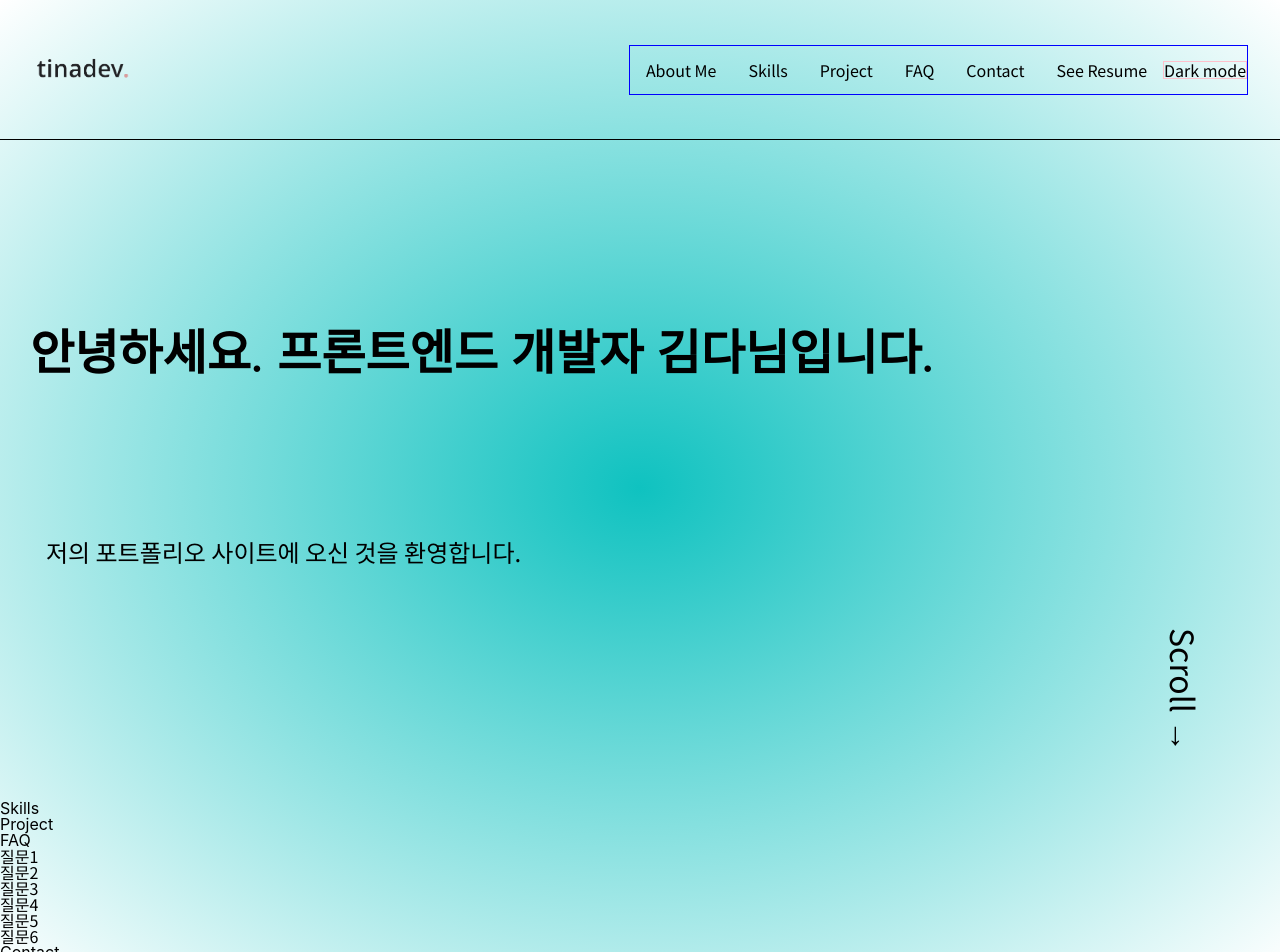
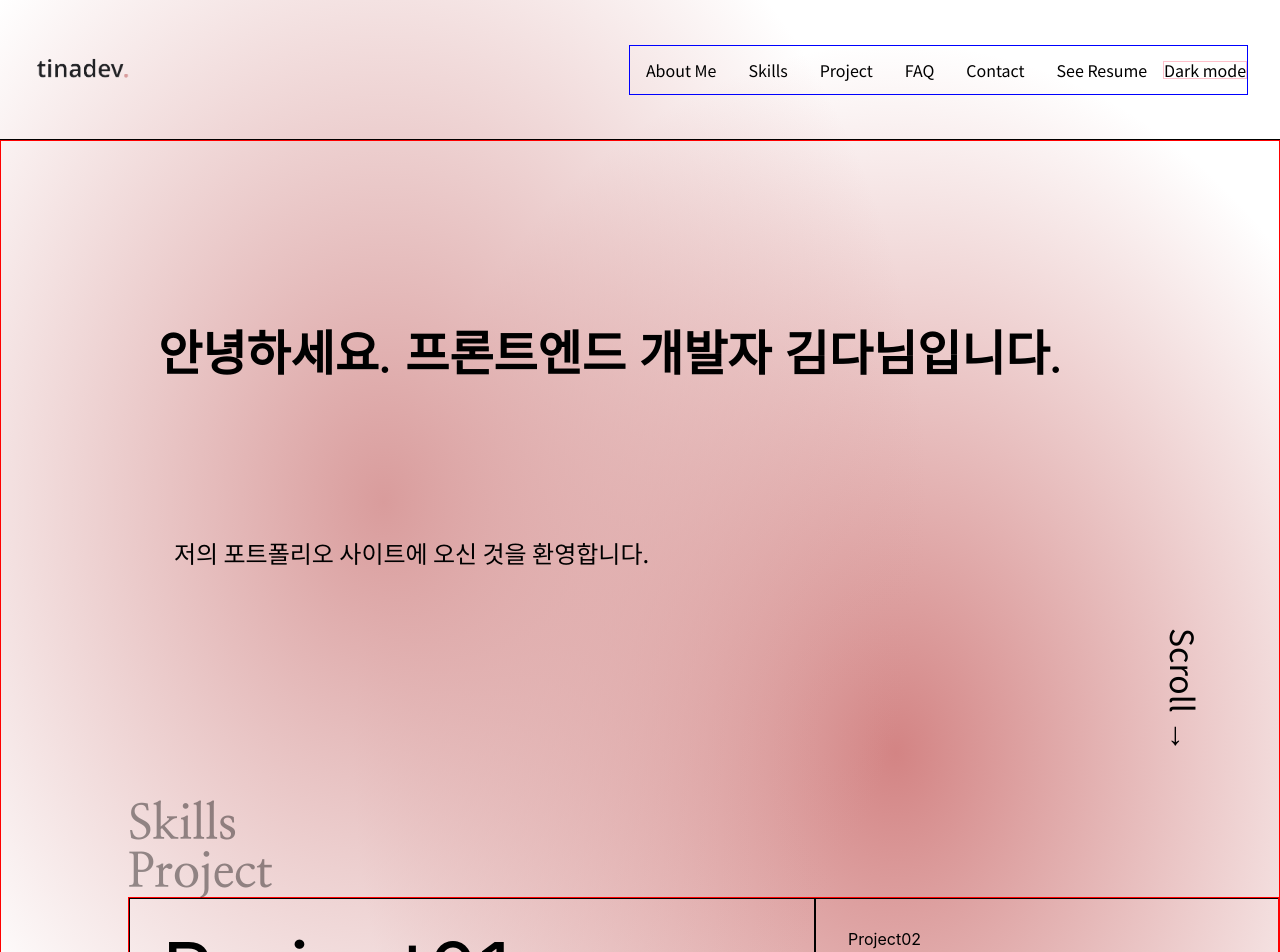
Before and after one commit to dahhnym/danimkim-portfolio, a React (Create React App) app: page / in a window 1280 px wide. Shown: the top 952 px of the page. Built offline with nearby package versions, Linux system fonts and the light colour scheme.

Commit message:
🚧 WIP

```diff
--- a/src/App.tsx
+++ b/src/App.tsx
@@ -1,11 +1,13 @@
-import React from "react";
-import "./App.css";
-import "./styles/reset.css";
-import { BrowserRouter, Routes, Route } from "react-router-dom";
-import Header from "./components/Header";
-import Splash from "./pages/Splash";
-import Intro from "./components/Intro";
-import styled from "styled-components";
+import React from 'react';
+import './App.css';
+import './styles/reset.css';
+import { BrowserRouter, Routes, Route } from 'react-router-dom';
+import Header from './components/Header';
+import Splash from './pages/Splash';
+import Intro from './components/Intro';
+import styled from 'styled-components';
+import Skills from './components/Skills';
+import Projects from './components/Projects';
 
 function App() {
   return (
@@ -13,18 +15,15 @@ function App() {
       <BrowserRouter>
         <Routes>
           {/* 추후에 path 이름 '/'로 변경 예정 */}
-          <Route path='/splash' element={<Splash />} />
+          <Route path="/splash" element={<Splash />} />
         </Routes>
       </BrowserRouter>
       <Header />
-      <main>
+      <Wrapper>
+        <Main>
           <Intro />
-        <section>
-          <h2>Skills</h2>
-        </section>
-        <section>
-          <h2>Project</h2>
-        </section>
+          <Skills />
+          <Projects />
           <section>
             <h2>FAQ</h2>
             <ul>
@@ -40,10 +39,11 @@ function App() {
             <h2>Contact</h2>
           </section>
           <Scroll>Scroll →</Scroll>
-      </main>
+        </Main>
         <footer>
           <p>&copy; Copyright. All rights reserved. Danim Kim 2022 </p>
         </footer>
+      </Wrapper>
     </Container>
   );
 }
@@ -51,9 +51,58 @@ function App() {
 export default App;
 
 const Container = styled.div`
-  background: radial-gradient(#0fc2c0, transparent);
-  /* background: radial-gradient(ellipse at top, #0fc2c0, transparent 50%),
-    radial-gradient(ellipse at bottom, #008f8c, transparent 60%); */
+  background: radial-gradient(closest-corner at 30% 40%, #d99c9c, transparent),
+    radial-gradient(closest-corner at 70% 60%, #d38484, transparent);
+  /* height: 100vh; */
+  /* animation: 10s infinite ease-in-out alternate bgColorRotation; */
+  /* @keyframes bgColorRotation {
+    0% {
+      background: radial-gradient(
+          closest-corner at 30% 40%,
+          #d99c9c,
+          transparent
+        ),
+        radial-gradient(closest-corner at 70% 60%, #d38484, transparent);
+    }
+    30% {
+      background: radial-gradient(
+          closest-corner at 50% 40%,
+          #d99c9c,
+          transparent
+        ),
+        radial-gradient(closest-corner at 60% 60%, #d38484, transparent);
+    }
+    60% {
+      background: radial-gradient(
+          closest-corner at 50% 60%,
+          #d38484,
+          transparent
+        ),
+        radial-gradient(closest-corner at 60% 40%, #d99c9c, transparent);
+    }
+    100% {
+      background: radial-gradient(
+          closest-corner at 30% 40%,
+          #d38484,
+          transparent
+        ),
+        radial-gradient(closest-corner at 40% 40%, #d99c9c, transparent);
+    }
+  } */
+`;
+
+const Wrapper = styled.div`
+  border: solid 1px red;
+`;
+
+const Main = styled.main`
+  @media screen and (min-width: 640px) {
+    padding-left: 80px;
+  }
+  @media screen and (min-width: 1024px) {
+    padding-left: 127px;
+    /* height: calc(100vh - 120px); */
+  }
 `;
 
 const Scroll = styled.p`
@@ -63,7 +112,7 @@ const Scroll = styled.p`
   bottom: 3rem;
   writing-mode: vertical-lr;
   &:hover {
-    color: #0fc2c0;
+    color: ${(props) => props.theme.babypink};
     transition: 0.2s;
     cursor: default;
     animation: 0.4s infinite ease-out alternate bounce;
```
Lines whose indentation alone changed are shown as unchanged.
